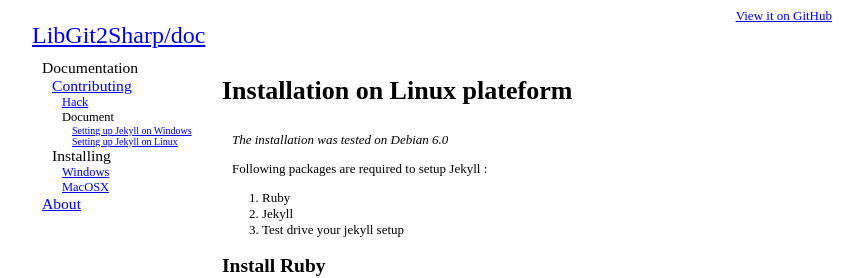
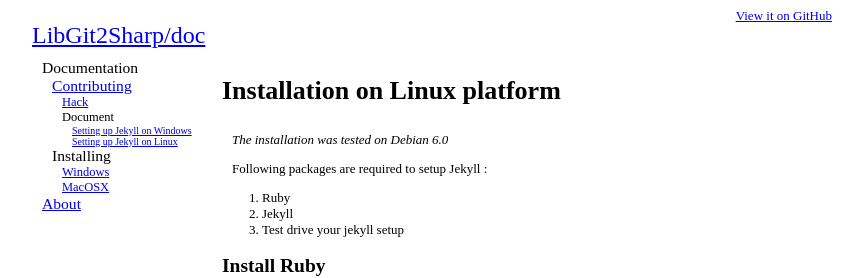
Before and after one commit to libgit2sharp/libgit2sharp.github.io, a Jekyll site: the page built from documentation/contributing/linux.md, in a window 1280 px wide. Shown: the top 278 px of the page, without its empty margins (208-1071 px from the left). Built offline with Jekyll 4.4.1, drawn with Linux system fonts in a browser that asks for light colours; nearby versions of some CDN libraries.

Commit message:
Fix typography on Windows setup guide and Linux setup guide

```diff
--- a/documentation/contributing/linux.md
+++ b/documentation/contributing/linux.md
@@ -3,7 +3,7 @@
 title: Linux installation
 ---
 
-# Installation on Linux plateform
+# Installation on Linux platform
 *The installation was tested on Debian 6.0*
 
 Following packages are required to setup Jekyll :
```
Also changed, not shown: documentation/contributing/windows.md (+1 -1 lines).
